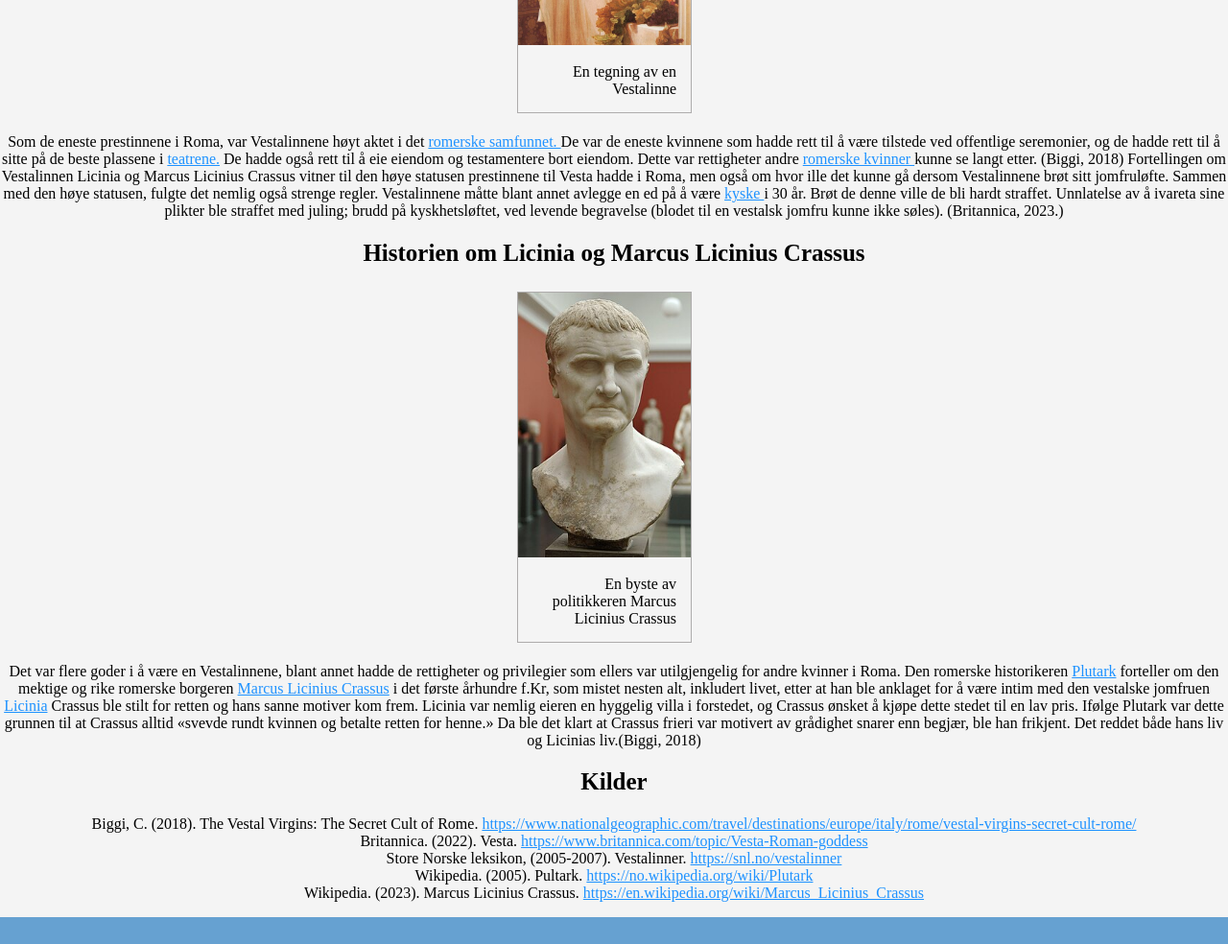
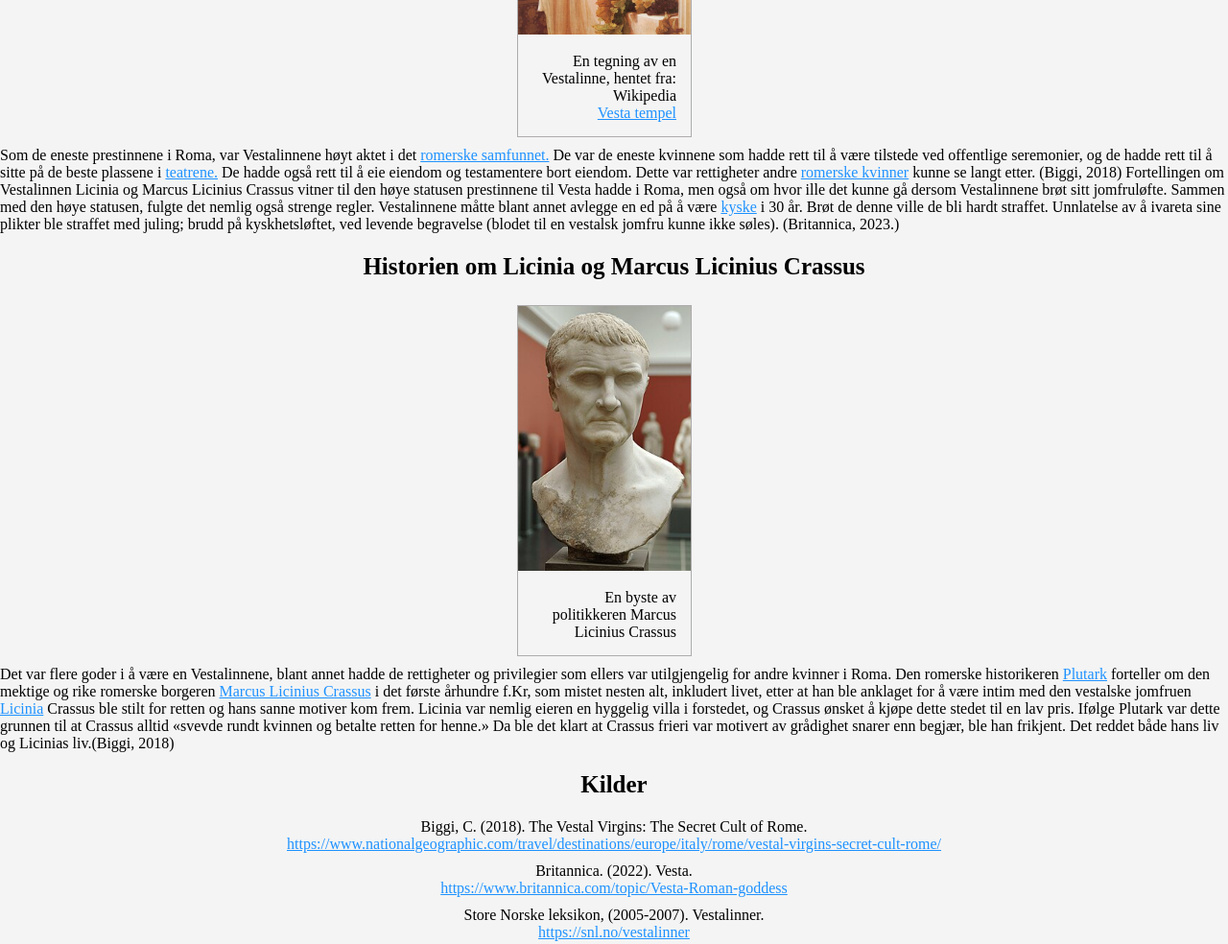
Before and after one commit to HeleneBrandt/Exam_1200_gr56, a plain HTML site: page Subfolder/03Topical.html in a window 1280 px wide. Shown: the part 900-1884 px from the top of the page at 96% size. Drawn offline with Linux system fonts and the light colour scheme.

Commit message:
la til id

```diff
--- a/Subfolder/03Topical.html
+++ b/Subfolder/03Topical.html
@@ -4,11 +4,14 @@
   <link rel="stylesheet" href="../CSS/Stylessheet.css">
     <meta charset="UTF-8">
     <mta name="viewport" content="width=device-width, initial-scale=1.0">
-        <title>Topical</title>
+    <meta http-equiv="X-UA-Compatible" content="IE=edge"> <!-- finn ut av denne -->
+    <title>Topical</title>
+</head>
 
-</head>
 <body>
+  <a tabindex="1" class="skip_to_content" href="#content">Skip to main content</a>
     <header>
+
       <nav aria-label="Navigation" class="navbar">
             <a href="../index.html">OsloMet: Introduksjon</a>
             <a href="02Accessibility.html">Accessibility</a>
@@ -26,7 +29,7 @@
       </nav>
     </header>
 
-
+<main id="vesta">
     <h1 class="main_heading">Vestalinnene</h1>
 
     <div class="container_topical">
@@ -40,30 +43,18 @@
      </div>
 
     <p>
-      Røyken fra den evige flammen brenner i tempelet til Gudinnen
-      <a href="https://www.britannica.com/topic/Vesta-Roman-goddess">Vesta</a> i
-      Roma. Rundt flammen står seks unge jenter. Alle er travelt opptatt med å
-      holde liv den viktige ilden. Disse seks jentene er under opplæring for å
-      bli prestinner, så kalte
-      <a href="https://snl.no/vestalinner">Vestalinner</a>, og tjenestegjøre for
-      den romerske gudinnen. Vestalinne holdt til i deres eget hus, kalte
-      <a href="https://en.wikipedia.org/wiki/House_of_the_Vestals"
-        >Atrium Vestae</a
-      >, som lå ved siden av
-      <a href="https://snl.no/Forum_Romanum">Forum Romanum</a> og
-      <a href="https://www.britannica.com/topic/Vesta-Roman-goddess"
-        >Vestas tempel</a>.
-        Blant Vestalinnes oppgaver, var den fremste av dem å til enhver tid
-      holde liv i
-      <a href="https://en.wikipedia.org/wiki/Sacred_fire_of_Vesta">
-        den hellige ilden
-      </a>
-      som brente på alteret i tempelet til Guddommen. Dette var en særdeles
-      viktig oppgave, for om ilden sluknet var det et varsel på Romas undergang.
-      (Biggi, 2018)
+      Røyken fra den evige flammen brenner i tempelet til Gudinnen <a href="https://www.britannica.com/topic/Vesta-Roman-goddess">Vesta</a> i
+      Roma. Rundt flammen står seks unge jenter. Alle er travelt opptatt med å holde liv den viktige ilden. Disse seks jentene er
+      under opplæring for å bli prestinner, så kalte <a href="https://snl.no/vestalinner">Vestalinner</a>, og tjenestegjøre for
+      den romerske gudinnen.
+
+      Vestalinne holdt til i deres eget hus, kalte <a href="https://en.wikipedia.org/wiki/House_of_the_Vestals"> Atrium Vestae </a>,
+      som lå ved siden av <a href="https://snl.no/Forum_Romanum">Forum Romanum</a> og
+      <a href="https://www.britannica.com/topic/Vesta-Roman-goddess">Vestas tempel</a>. Blant Vestalinnes oppgaver, var den fremste av dem
+      å til enhver tid holde liv i <a href="https://en.wikipedia.org/wiki/Sacred_fire_of_Vesta"> den hellige ilden </a>
+      som brente på alteret i tempelet til Guddommen. Dette var en særdeles viktig oppgave, for om ilden sluknet var det et varsel
+      på Romas undergang. (Biggi, 2018)
     </p>
-
-
 
     <h2 class="medium_heading" >Høy status</h2>
 
@@ -72,11 +63,11 @@
         <a target="_blank" href="../Img/Vestal.JPG">
             <img src="../Img/Vestal.JPG" alt="Vestalinne" width="600" height="400"/>
         </a>
-   <div class="desc"> En tegning av en Vestalinne  </div>
+   <div class="desc"> En tegning av en Vestalinne, hentet fra: Wikipedia <a href=""> Vesta tempel</a> </div>
         </div>
         </div>
 
-    <p class="text">
+    <p>
       Som de eneste prestinnene i Roma, var Vestalinnene høyt aktet i det
       <a href="https://snl.no/Romerriket"> romerske samfunnet. </a> De var de
       eneste kvinnene som hadde rett til å være tilstede ved offentlige
@@ -112,7 +103,7 @@
         </div>
         </div>
 
-    <p class="text">
+    <p>
       Det var flere goder i å være en Vestalinnene, blant annet hadde de
       rettigheter og privilegier som ellers var utilgjengelig for andre kvinner
       i Roma. Den romerske historikeren
@@ -132,35 +123,35 @@
     </p>
 
     <h2 class="medium_heading">Kilder</h2>
-    <ul class="text">
-      <li class="text">
+    <ul>
+      <li>
         Biggi, C. (2018). The Vestal Virgins: The Secret Cult of Rome.
         <a
           href="https://www.nationalgeographic.com/travel/destinations/europe/italy/rome/vestal-virgins-secret-cult-rome/"
           >https://www.nationalgeographic.com/travel/destinations/europe/italy/rome/vestal-virgins-secret-cult-rome/</a >
       </li>
-      <li class="text">
+      <li>
         Britannica. (2022). Vesta.
         <a href="https://www.britannica.com/topic/Vesta-Roman-goddess"
           >https://www.britannica.com/topic/Vesta-Roman-goddess</a >
       </li>
-      <li class="text">
+      <li>
         Store Norske leksikon, (2005-2007). Vestalinner.
         <a href="https://snl.no/vestalinner">https://snl.no/vestalinner</a>
       </li>
-      <li class="text">
+      <li >
         Wikipedia. (2005). Pultark.
         <a href="https://no.wikipedia.org/wiki/Plutark"
           >https://no.wikipedia.org/wiki/Plutark</a >
       </li>
-      <li class="text">
+      <li>
         Wikipedia. (2023). Marcus Licinius Crassus.
         <a href="https://en.wikipedia.org/wiki/Marcus_Licinius_Crassus"
           >https://en.wikipedia.org/wiki/Marcus_Licinius_Crassus</a>
       </li>
     </ul>
 
-
+  </main>
 
     <!--- fet for footer med kontakt info + kandidater-->
     <div class="footer" id="footer"> <!-- her bruker vi id må se om vi har det i styles-->
```
